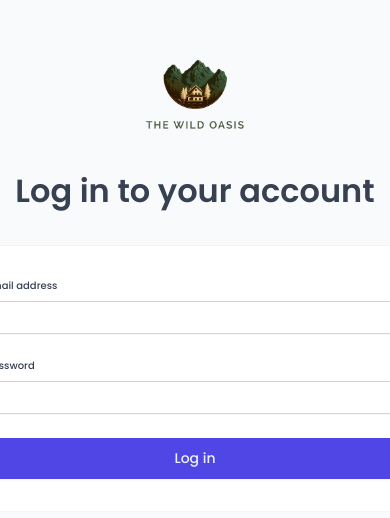
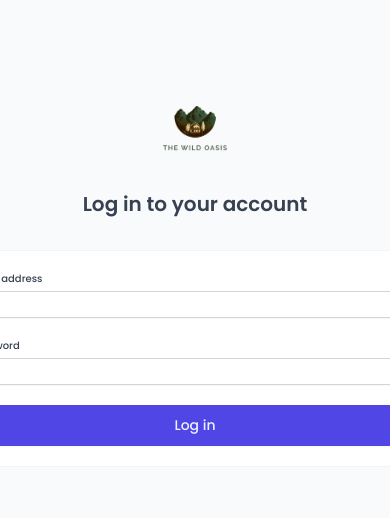
Before and after one commit to SanniAbdulmuiz/the-wild-oasis-Admin-dashboard, a React (Vite) app: page /login in a window 390 px wide. Shown: the part 136-654 px from the top of the page. Built offline with nearby package versions, Linux system fonts and the light colour scheme; a web font is replaced by a local one.

Commit message:
Enhance responsive design for various components to improve mobile experience

```diff
--- a/src/features/authentication/UserAvatar.jsx
+++ b/src/features/authentication/UserAvatar.jsx
@@ -8,6 +8,11 @@ const StyledUserAvatar = styled.div`
   font-weight: 500;
   font-size: 1.4rem;
   color: var(--color-grey-600);
+
+  @media (max-width: 34em) {
+    gap: 0.8rem;
+    font-size: 1rem;
+  }
 `;
 
 const Avatar = styled.img`
@@ -19,6 +24,10 @@ const Avatar = styled.img`
   object-position: center;
   border-radius: 50%;
   outline: 2px solid var(--color-grey-100);
+
+  @media (max-width: 34em) {
+    width: 2rem;
+  }
 `;
 
 function UserAvatar() {
--- a/src/ui/AppLayout.jsx
+++ b/src/ui/AppLayout.jsx
@@ -25,6 +25,9 @@ const Main = styled.main`
   @media (max-width: 59em) {
     padding: 4rem 4.4rem 6rem;
   }
+  @media (max-width: 34em) {
+    padding: 2rem 2.2rem 3rem;
+  }
 `;
 
 const Container = styled.div`
@@ -36,6 +39,9 @@ const Container = styled.div`
 
   @media (max-width: 59em) {
     gap: 3rem;
+  }
+  @media (max-width: 34em) {
+    gap: 1.5rem;
   }
 `;
 
@@ -53,6 +59,11 @@ const SidebarToggle = styled.button`
     z-index: 1001;
     color: var(--color-grey-900);
     cursor: pointer;
+  }
+
+  @media (max-width: 34em) {
+    font-size: 2rem;
+    top: 0.8rem;
   }
 `;
 
--- a/src/ui/ButtonIcon.jsx
+++ b/src/ui/ButtonIcon.jsx
@@ -15,6 +15,11 @@ const ButtonIcon = styled.button`
     width: 2.2rem;
     height: 2.2rem;
     color: var(--color-brand-600);
+
+    @media (max-width: 34em) {
+      width: 1.5rem;
+      height: 1.5rem;
+    }
   }
 `;
 
--- a/src/ui/Filter.jsx
+++ b/src/ui/Filter.jsx
@@ -37,6 +37,11 @@ const FilterButton = styled.button`
     padding: 0.4rem 0.6rem;
   }
 
+  @media (max-width: 34em) {
+    font-size: 0.7rem;
+    padding: 0.2rem 0.3rem;
+  }
+
   &:hover:not(:disabled) {
     background-color: var(--color-brand-600);
     color: var(--color-brand-50);
--- a/src/ui/Form.jsx
+++ b/src/ui/Form.jsx
@@ -13,6 +13,9 @@ const Form = styled.form`
 
       @media (max-width: 52em) {
         padding: 2rem 3rem;
+      }
+      @media (max-width: 34em) {
+        padding: 1rem 1.5rem;
       }
     `}
 
--- a/src/ui/FormRowVertical.jsx
+++ b/src/ui/FormRowVertical.jsx
@@ -5,6 +5,11 @@ const StyledFormRow = styled.div`
   flex-direction: column;
   gap: 0.8rem;
   padding: 1.2rem 0;
+
+  @media (max-width: 34em) {
+    gap: 0.5rem;
+    padding: 1rem 0;
+  }
 `;
 
 const Label = styled.label`
@@ -14,6 +19,10 @@ const Label = styled.label`
 const Error = styled.span`
   font-size: 1.4rem;
   color: var(--color-red-700);
+
+  @media (max-width: 34em) {
+    font-size: 1rem;
+  }
 `;
 
 function FormRowVertical({ label, error, children }) {
--- a/src/ui/Header.jsx
+++ b/src/ui/Header.jsx
@@ -11,6 +11,11 @@ const StyledHeader = styled.header`
   gap: 2.4rem;
   align-items: center;
   justify-content: flex-end;
+
+  @media (max-width: 34em) {
+    padding: 0.5rem 2.4rem;
+    gap: 1.2rem;
+  }
 `;
 
 function Header() {
--- a/src/ui/Heading.jsx
+++ b/src/ui/Heading.jsx
@@ -18,6 +18,9 @@ const Heading = styled.h1`
       @media (max-width: 52em) {
         font-size: 1.5rem;
       }
+      @media (max-width: 34em) {
+        font-size: 1.2rem;
+      }
     `}
 
   ${(props) =>
@@ -36,6 +39,9 @@ const Heading = styled.h1`
       @media (max-width: 59em) {
         font-size: 2.2rem;
       }
+      @media (max-width: 34em) {
+        font-size: 1.8rem;
+      }
     `}
 
     ${(props) =>
@@ -48,6 +54,9 @@ const Heading = styled.h1`
       @media (max-width: 59em) {
         font-size: 3.2rem;
       }
+      @media (max-width: 34em) {
+        font-size: 2rem;
+      }
     `}
 
   line-height: 1.4;
--- a/src/ui/Input.jsx
+++ b/src/ui/Input.jsx
@@ -6,6 +6,10 @@ const Input = styled.input`
   border-radius: var(--border-radius-sm);
   padding: 0.8rem 1.2rem;
   box-shadow: var(--shadow-sm);
+
+  @media (max-width: 34em) {
+    padding: 0.5rem 1rem;
+  }
 `;
 
 export default Input;
--- a/src/ui/Logo.jsx
+++ b/src/ui/Logo.jsx
@@ -11,6 +11,9 @@ const Img = styled.img`
 
   @media (max-width: 59em) {
     height: 7rem;
+  }
+  @media (max-width: 34em) {
+    height: 4.5rem;
   }
 `;
 
--- a/src/ui/MainNav.jsx
+++ b/src/ui/MainNav.jsx
@@ -15,6 +15,9 @@ const NavList = styled.ul`
 
   @media (max-width: 59em) {
     gap: 0.8rem;
+  }
+  @media (max-width: 34em) {
+    gap: 0.5rem;
   }
 `;
 
@@ -35,6 +38,11 @@ const StyledNavLink = styled(NavLink)`
       gap: 1rem;
       font-size: 1.4rem;
       padding: 1rem 1.4rem;
+    }
+    @media (max-width: 34em) {
+      gap: 0.7rem;
+      font-size: 1rem;
+      padding: 0.7rem 1rem;
     }
   }
 
@@ -57,6 +65,10 @@ const StyledNavLink = styled(NavLink)`
     @media (max-width: 59em) {
       width: 2.2rem;
       height: 2.2rem;
+    }
+    @media (max-width: 34em) {
+      width: 1.5rem;
+      height: 1.5rem;
     }
   }
 
--- a/src/ui/Sidebar.jsx
+++ b/src/ui/Sidebar.jsx
@@ -22,6 +22,11 @@ const StyledSidebar = styled.aside`
     box-shadow: 0 0 2rem rgba(0, 0, 0, 0.2);
     transition: left 0.3s ease;
   }
+  @media (max-width: 34em) {
+    padding: 1.5rem 1.2rem;
+    gap: 1rem;
+    width: 15rem;
+  }
 `;
 
 function Sidebar({ $visible }) {
```
